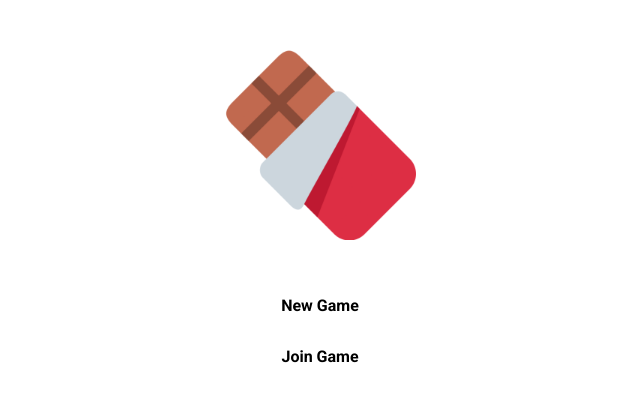
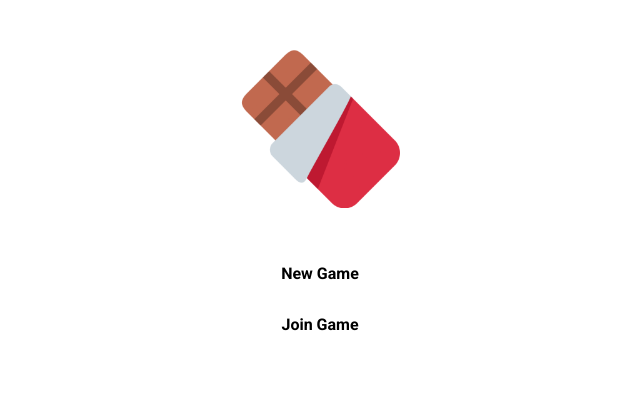
Before and after one commit to ZFudge/csg, a React app in the folder frontend/: page / in a window 1280 px wide. Shown: the whole page, without its empty margins (320-960 px from the left). Built offline with nearby package versions, Linux system fonts and the light colour scheme.

Commit message:
logo sizing

```diff
--- a/frontend/src/App/utils.js
+++ b/frontend/src/App/utils.js
@@ -1,7 +1,8 @@
 import React from 'react';
 
 
-const zfudgeIconPath = (process.env.PUBLIC_URL + 'images/android-chrome-512x512.png');
+// const zfudgeIconPath = (process.env.PUBLIC_URL + 'images/android-chrome-512x512.png');
+const zfudgeIconPath = '/images/android-chrome-512x512.png';
 
 
 function errorDisplay(error) {
--- a/frontend/src/index.css
+++ b/frontend/src/index.css
@@ -236,3 +236,9 @@ button.enabled:hover {
   animation: notification 1s infinite;
   z-index: 99;
 }
+
+#zfudge-icon {
+  height: 10em;
+  margin: auto;
+  display: block;
+}
```
